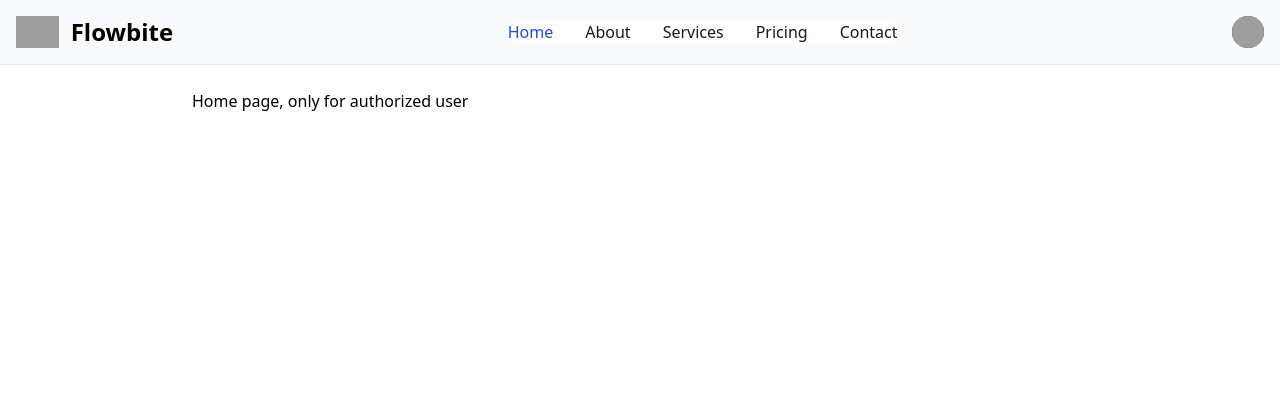
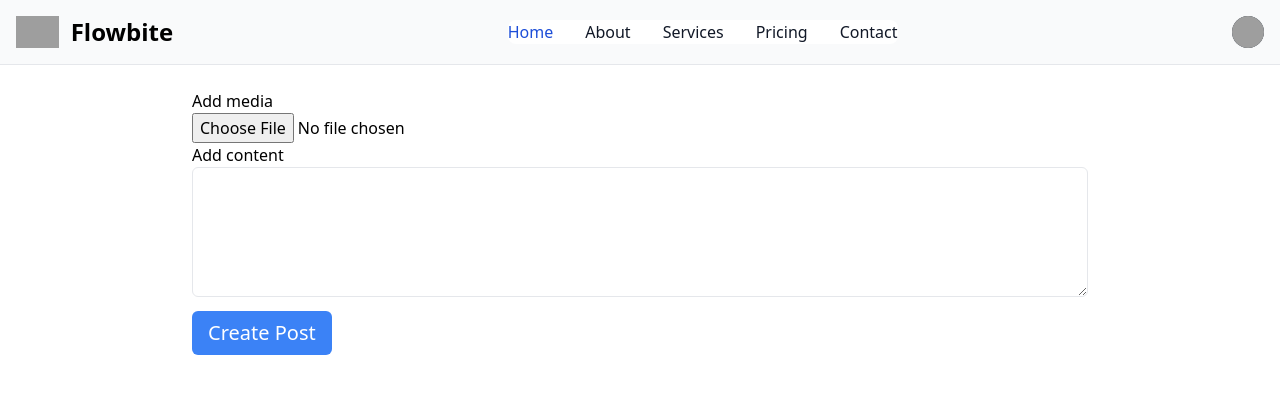
Before and after one commit to Shobhit-Mishra-02/Social-media-app, a Django app: page /social/home/ in a window 1280 px wide. Shown: the top 394 px of the page. Run offline with Django 4.2, Linux system fonts and the light colour scheme; the visitor is signed in with stand-in values (Sample User, id 1); some libraries are stand-ins or nearby versions; grey boxes are pictures that could not be loaded.

Commit message:
added a sample code for uploading files in project

```diff
--- a/home/urls.py
+++ b/home/urls.py
@@ -3,5 +3,6 @@ from . import views
 
 app_name = "home"
 urlpatterns = [
-    path("home/", views.index, name="home")
+    path("home/", views.index, name="home"),
+    path("createPost/", views.create_post, name="create_post"),
 ]
--- a/home/views.py
+++ b/home/views.py
@@ -1,6 +1,7 @@
 from django.shortcuts import render, redirect
 from django.http import HttpResponse
 from django.contrib.auth import get_user_model
+from .utils.upload_files import upload_file
 
 # Create your views here.
 
@@ -10,3 +11,11 @@ def index(request):
         return redirect("/")
 
     return render(request, "home/index.html")
+
+def create_post(request):
+    if request.method == "POST":
+        post_text = request.POST["postContent"]
+        print(post_text)
+        upload_file(request.FILES["media"])
+
+    return redirect("/social/home")
--- a/templates/home/index.html
+++ b/templates/home/index.html
@@ -2,10 +2,23 @@
 
 
 {% block title %}
-    home
-{% endblock title  %}
+home
+{% endblock title %}
 
 
 {% block body %}
-    <h4>Home page, only for authorized user</h4>
+<div>
+    <form method="post" action="{% url 'home:create_post'%}" enctype="multipart/form-data">
+        {% csrf_token %}
+        <label for="media">Add media</label>
+        <input type="file" name="media" name="media" class="w-full h-full" id="media">
+
+        <label for="postContent">Add content</label>
+        <textarea name="postContent" class="border border-gray-200 rounded-md w-full outline-none p-1" id="postContent"
+            cols="30" rows="5"></textarea>
+        <button class="text-xl text-white bg-blue-500 px-4 py-2 rounded-md mt-2" type="submit">
+            Create Post
+        </button>
+    </form>
+</div>
 {% endblock body %}
--- /dev/null
+++ b/test.txt
@@ -0,0 +1,3 @@
+hello world
+this content is for the testing.
+:)
```
Also changed, not shown: home/utils/upload_files.py (added, +14 -0 lines), 1 other file.
